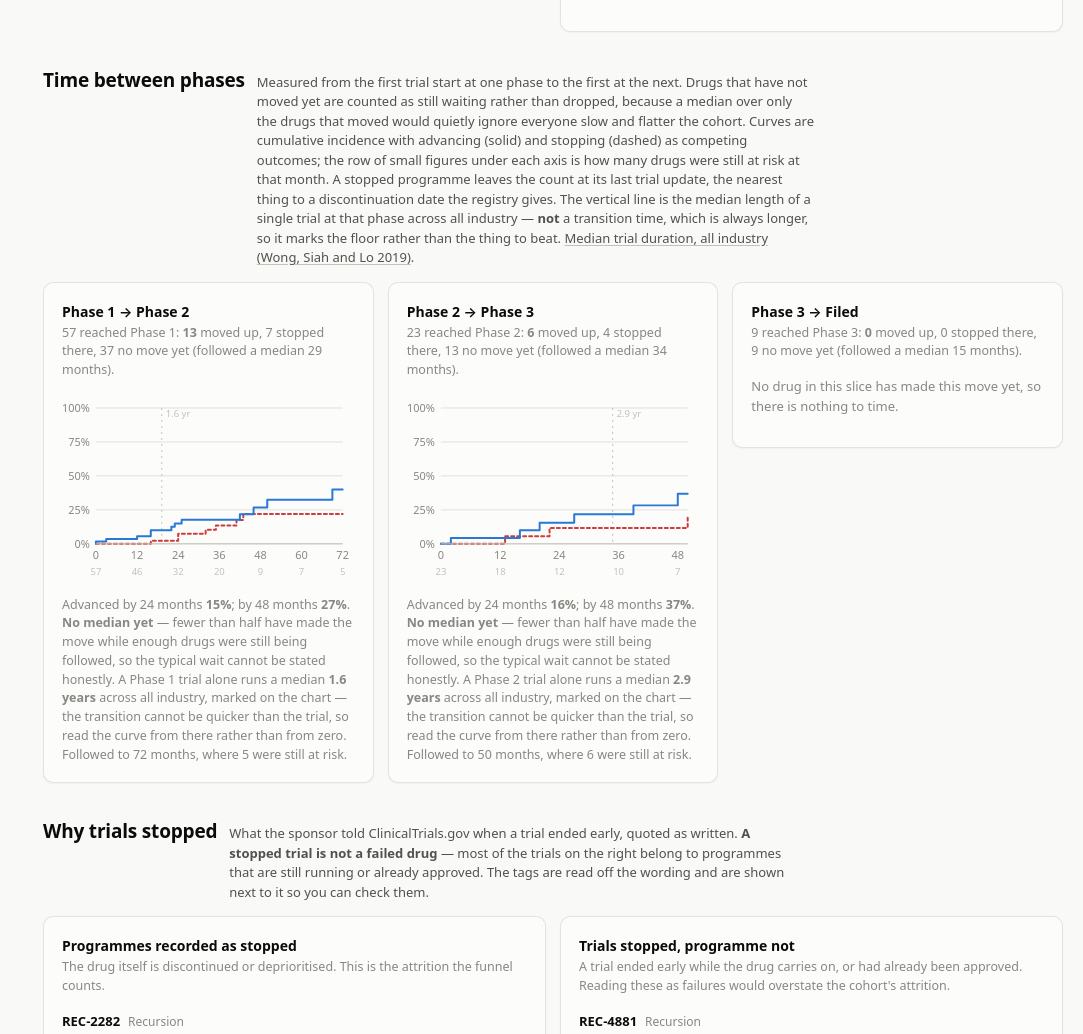
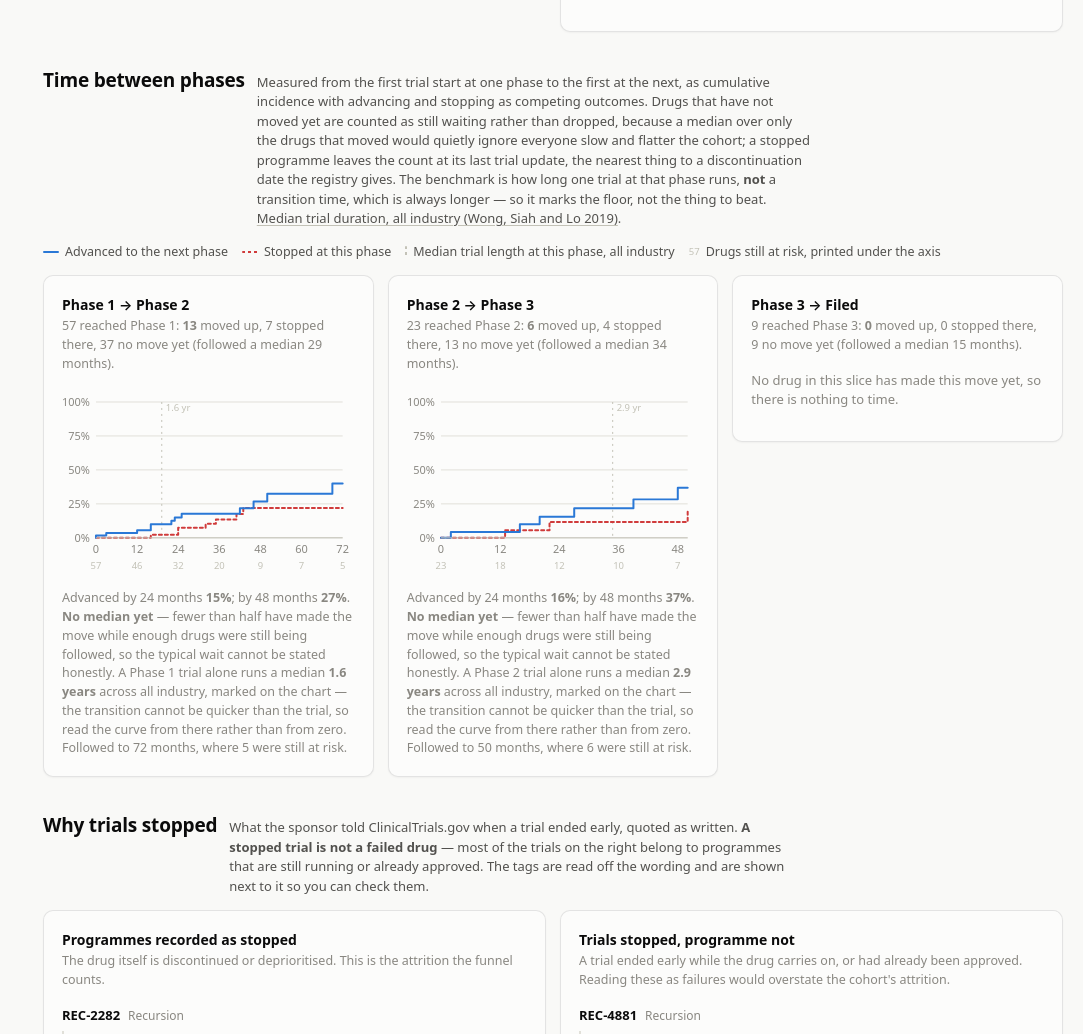
Before and after one commit to Noswad46/ai_drug_discovery_tracker, a plain HTML site: page site/index.html in a window 1280 px wide. Shown: the part 2446-3480 px from the top of the page, without its empty margins (197-1280 px from the left). Drawn offline with Linux system fonts and the light colour scheme.

Commit message:
Add a key to the duration charts
Three encodings were only explained in prose: the solid advancing curve, the
dashed stopping curve, the benchmark, and the small figures under the axis.
One legend above the cards now carries them, reusing the .line-key style that
was already in the stylesheet but had never been used.

The benchmark key stands upright because that is how it appears on the chart
— a vertical cut across the curves rather than another series running with
them — and the at-risk key is set in the same grey and size as the row it
describes. The legend is dropped when a filtered slice leaves no chart to
describe.

With the key carrying the encoding, the section note no longer repeats it and
says only what a legend cannot: what is being measured, why non-movers are
kept, and why the benchmark is a floor.

Co-Authored-By: Claude Opus 5 (1M context) <noreply@anthropic.com>

```diff
--- a/site/assets/app.js
+++ b/site/assets/app.js
@@ -1121,6 +1121,30 @@
     };
   }
 
+  /* Three encodings share one legend above the cards, the way the phase
+     legend sits above the breakdown grid. The benchmark key is drawn upright
+     because that is how it appears on the chart — a vertical cut across the
+     curves, not another series running along with them. */
+  function durationLegend(showBenchmark) {
+    var dashes = function (colour, horizontal) {
+      return "repeating-linear-gradient(" + (horizontal ? "90deg" : "180deg") +
+        "," + colour + " 0 3px,transparent 3px 6px)";
+    };
+    return (
+      '<div class="legend">' +
+      '<span class="key"><span class="line-key" style="background:var(--series-1)"></span>' +
+      "Advanced to the next phase</span>" +
+      '<span class="key"><span class="line-key" style="background:' + dashes("var(--critical)", true) +
+      '"></span>Stopped at this phase</span>' +
+      (showBenchmark
+        ? '<span class="key"><span class="line-key upright" style="background:' + dashes("var(--axis)", false) +
+          '"></span>Median trial length at this phase, all industry</span>'
+        : "") +
+      '<span class="key"><span class="at-risk-key">57</span>Drugs still at risk, printed under the axis</span>' +
+      "</div>"
+    );
+  }
+
   function renderDurations(rows) {
     /* Keep each panel tied to its step index: drawDurations() looks the chart
        containers up by it, so a dropped step must not shift the rest along. */
@@ -1136,6 +1160,10 @@
         "How long the cohort takes to climb a phase.",
         '<p class="empty">No dated phase starts in this slice.</p>');
     }
+
+    var drawable = panels.some(function (panel) {
+      return panel.stats.total >= MIN_AT_RISK && panel.stats.advanced > 0;
+    });
 
     var cards = panels.map(function (panel) {
       var stats = panel.stats;
@@ -1196,23 +1224,25 @@
     return section(
       "durations",
       "Time between phases",
-      "Measured from the first trial start at one phase to the first at the next. Drugs that have " +
-        "not moved yet are counted as still waiting rather than dropped, because a median over only " +
-        "the drugs that moved would quietly ignore everyone slow and flatter the cohort. Curves are " +
-        "cumulative incidence with advancing (solid) and stopping (dashed) as competing outcomes; " +
-        "the row of small figures under each axis is how many drugs were still at risk at that month. " +
-        "A stopped programme leaves the count at its last trial update, the nearest thing to a " +
+      // the legend carries the encoding now, so this says only what it cannot
+      "Measured from the first trial start at one phase to the first at the next, as cumulative " +
+        "incidence with advancing and stopping as competing outcomes. Drugs that have not moved " +
+        "yet are counted as still waiting rather than dropped, because a median over only the " +
+        "drugs that moved would quietly ignore everyone slow and flatter the cohort; a stopped " +
+        "programme leaves the count at its last trial update, the nearest thing to a " +
         "discontinuation date the registry gives." +
         (durationSource
-          ? " The vertical line is the median length of a single trial at that phase across all " +
-            "industry — <strong>not</strong> a transition time, which is always longer, so it marks " +
-            "the floor rather than the thing to beat. " +
+          ? " The benchmark is how long one trial at that phase runs, <strong>not</strong> a " +
+            "transition time, which is always longer — so it marks the floor, not the thing to " +
+            "beat. " +
             (durationSource.url
               ? '<a href="' + esc(durationSource.url) + '" target="_blank" rel="noopener">' +
                 esc(durationSource.label) + "</a>."
               : esc(durationSource.label) + ".")
           : ""),
-      '<div class="grid cols-3">' + cards.join("") + "</div>"
+      // no charts in this slice means nothing for a key to describe
+      (drawable ? durationLegend(!!durationSource) : "") +
+        '<div class="grid cols-3">' + cards.join("") + "</div>"
     );
   }
 
--- a/site/assets/styles.css
+++ b/site/assets/styles.css
@@ -306,6 +306,10 @@ section { margin-top: 34px; scroll-margin-top: 74px; }
 .legend .key { display: inline-flex; align-items: center; gap: 6px; }
 .legend .swatch { width: 11px; height: 11px; border-radius: 3px; flex: none; }
 .legend .line-key { width: 16px; height: 2px; border-radius: 1px; flex: none; }
+/* the benchmark cuts across the curves, so its key stands upright like it does */
+.legend .line-key.upright { width: 2px; height: 12px; }
+/* mirrors the at-risk row under the chart axis */
+.legend .at-risk-key { font-size: 9.5px; color: var(--axis); flex: none; }
 
 .bars { display: flex; flex-direction: column; gap: 10px; }
 .bar-row { display: grid; grid-template-columns: minmax(92px, 32%) 1fr; gap: 12px; align-items: center; }
```
Also changed, not shown: site/data/dashboard.js, site/data/dashboard.json.
